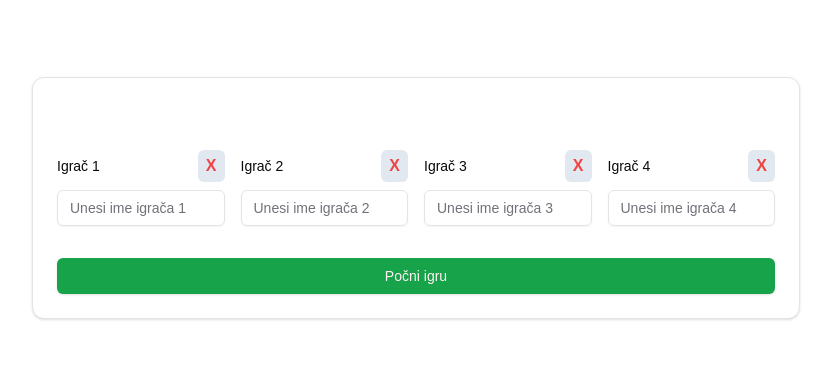
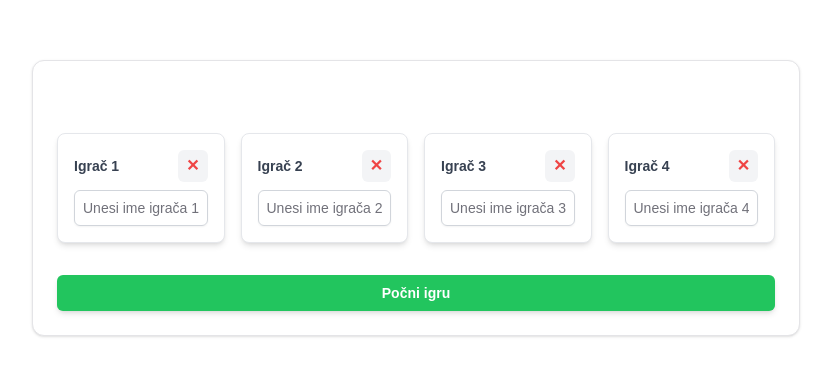
Before and after one commit to Markobanduka/remi-kalkulator, a Next.js app: page / in a window 1280 px wide. Shown: the part 202-578 px from the top of the page, without its empty margins (224-1055 px from the left). Built offline with nearby package versions, Linux system fonts and the light colour scheme.

Commit message:
improved landing page

```diff
--- a/src/app/page.tsx
+++ b/src/app/page.tsx
@@ -178,17 +178,24 @@ const Page = () => {
           {!isNameSet ? (
             <div className="grid grid-cols-4 gap-4 mt-6">
               {names.map((name, index) => (
-                <div key={index} className="flex flex-col space-y-2">
+                <div
+                  key={index}
+                  className="flex flex-col space-y-2 col-span-4 md:col-span-2 lg:col-span-1 bg-white p-4 rounded-lg shadow-md border border-gray-200"
+                >
                   <div className="flex justify-between items-center">
-                    <Label htmlFor={`name-input-${index}`}>
+                    <Label
+                      htmlFor={`name-input-${index}`}
+                      className="font-semibold text-gray-700"
+                    >
                       Igrač {index + 1}
                     </Label>
                     {names.length > 1 && (
                       <button
-                        className="text-red-500 bg-slate-200 px-2 py-1 rounded-md font-bold"
+                        className="text-red-500 bg-gray-100 hover:bg-red-100 focus:ring-2 focus:ring-red-300 transition-all duration-150 ease-in-out px-2 py-1 rounded-md font-bold"
                         onClick={() => handleRemovePlayer(index)}
+                        aria-label={`Remove player ${index + 1}`}
                       >
-                        X
+                        ✕
                       </button>
                     )}
                   </div>
@@ -198,12 +205,13 @@ const Page = () => {
                     placeholder={`Unesi ime igrača ${index + 1}`}
                     value={name}
                     onChange={(e) => handleNameChange(index, e.target.value)}
+                    className="border border-gray-300 rounded-md p-2 mt-1 focus:ring-2 focus:ring-green-500 focus:outline-none"
                   />
                 </div>
               ))}
               <Button
                 onClick={handleSetNames}
-                className="w-full mt-4 col-span-4"
+                className="w-full mt-4 col-span-4 bg-green-500 hover:bg-green-600 text-white font-semibold py-2 rounded-md shadow-md transition-all duration-150 ease-in-out"
               >
                 Počni igru
               </Button>
```
